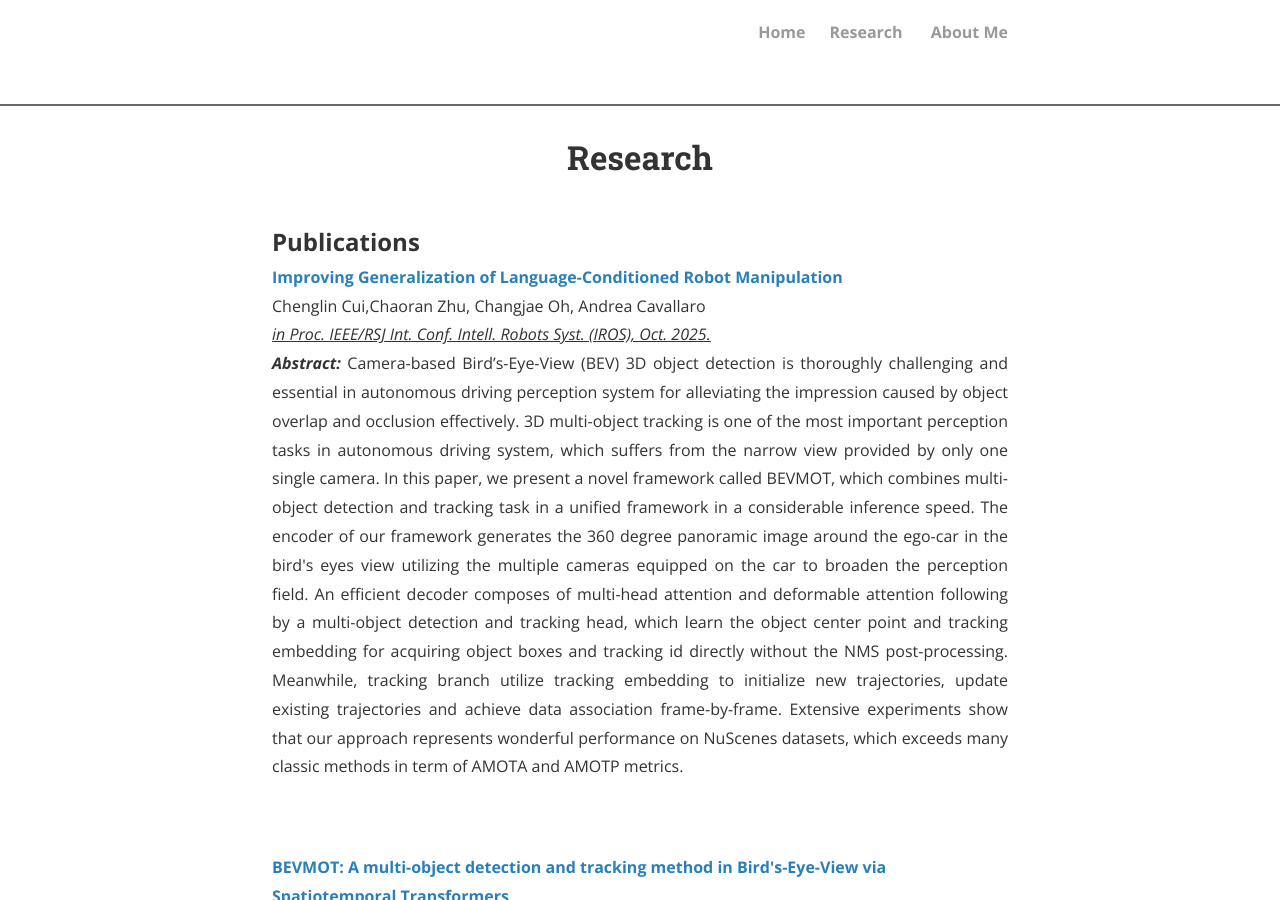
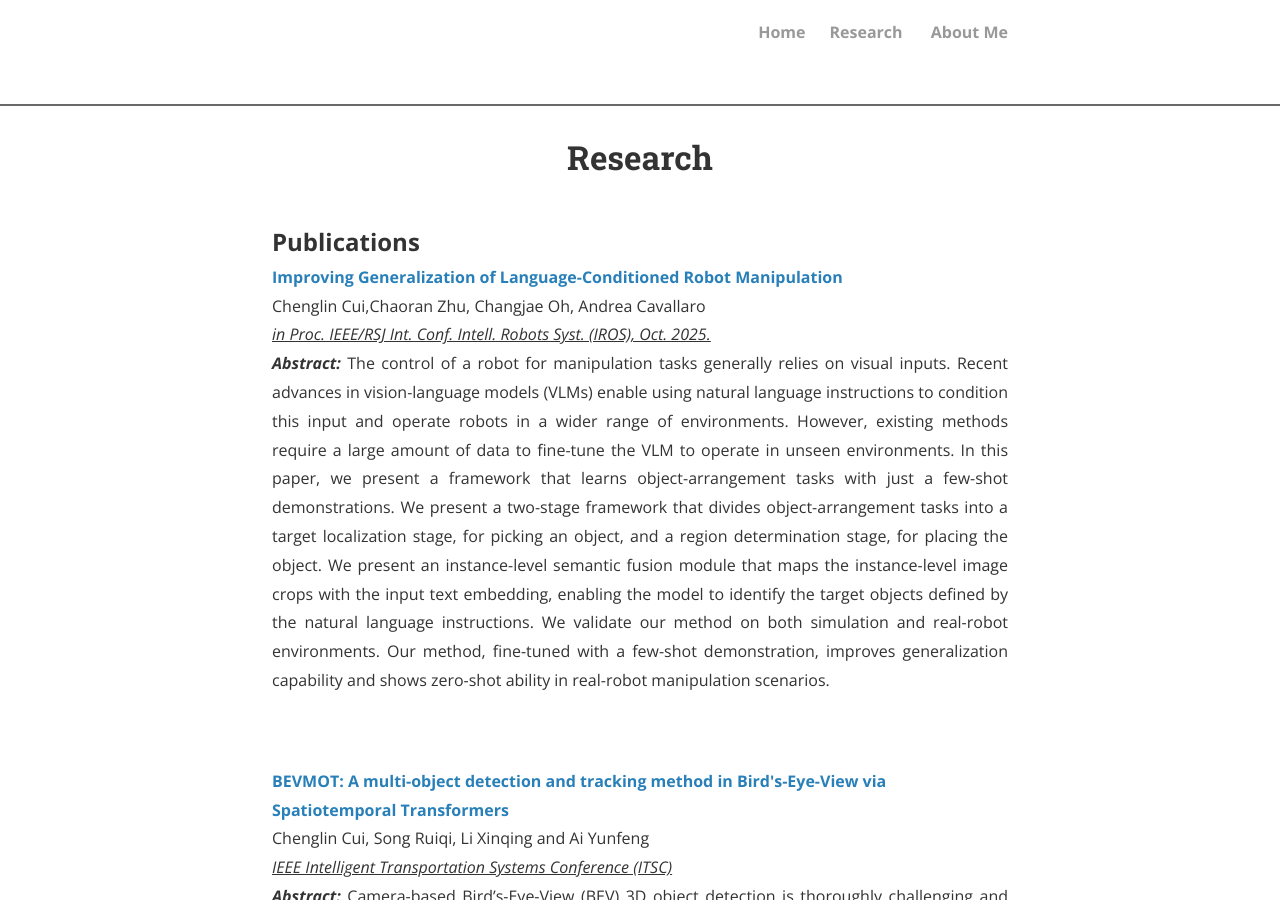
Before and after one commit to Lin3-cc/Lin3-cc.github.io, a Jekyll site: the page built from research.html, in a window 1280 px wide and 900 px high. Built offline with Jekyll 4.4.1, drawn with Linux system fonts in a browser that asks for light colours; nearby versions of some CDN libraries; comment, search, counter and statistics services are not loaded; a style sheet for code colours, icons or effects is not loaded.

Commit message:
update research

```diff
--- a/research.html
+++ b/research.html
@@ -6,7 +6,7 @@ permalink: /research/
 
 <font size="+2"><strong> Publications</strong></font><br>
 <strong><a href="https://qm-ipalab.github.io/GeneralPort/">Improving Generalization of Language-Conditioned Robot Manipulation</a></strong><br>Chenglin Cui,Chaoran Zhu, Changjae Oh, Andrea Cavallaro<br><u><i>in Proc. IEEE/RSJ Int. Conf. Intell. Robots Syst. (IROS), Oct. 2025.</i></u><br>
-<p style="text-align:justify"><b><i>Abstract: </i></b>Camera-based Bird’s-Eye-View (BEV) 3D object detection is thoroughly challenging and essential in autonomous driving perception system for alleviating the impression caused by object overlap and occlusion effectively. 3D multi-object tracking is one of the most important perception tasks in autonomous driving system, which suffers from the narrow view provided by only one single camera. In this paper, we present a novel framework called BEVMOT, which combines multi-object detection and tracking task in a unified framework in a considerable inference speed. The encoder of our framework generates the 360 degree panoramic image around the ego-car in the bird's eyes view utilizing the multiple cameras equipped on the car to broaden the perception field. An efficient decoder composes of multi-head attention and deformable attention following by a multi-object detection and tracking head, which learn the object center point and tracking embedding for acquiring object boxes and tracking id directly without the NMS post-processing. Meanwhile, tracking branch utilize tracking embedding to initialize new trajectories, update existing trajectories and achieve data association frame-by-frame. Extensive experiments show that our approach represents wonderful performance on NuScenes datasets, which exceeds many classic methods in term of AMOTA and AMOTP metrics.</p><br>
+<p style="text-align:justify"><b><i>Abstract: </i></b>The control of a robot for manipulation tasks generally relies on visual inputs. Recent advances in vision-language models (VLMs) enable using natural language instructions to condition this input and operate robots in a wider range of environments. However, existing methods require a large amount of data to fine-tune the VLM to operate in unseen environments. In this paper, we present a framework that learns object-arrangement tasks with just a few-shot demonstrations. We present a two-stage framework that divides object-arrangement tasks into a target localization stage, for picking an object, and a region determination stage, for placing the object. We present an instance-level semantic fusion module that maps the instance-level image crops with the input text embedding, enabling the model to identify the target objects defined by the natural language instructions. We validate our method on both simulation and real-robot environments. Our method, fine-tuned with a few-shot demonstration, improves generalization capability and shows zero-shot ability in real-robot manipulation scenarios.</p><br>
 <br>
 <strong><a href="https://ieeexplore.ieee.org/document/10422564/">BEVMOT: A multi-object detection and tracking method in Bird's-Eye-View via Spatiotemporal Transformers</a></strong><br>Chenglin Cui, Song Ruiqi, Li Xinqing and Ai Yunfeng<br><u><i>IEEE Intelligent Transportation Systems Conference (ITSC)</i></u><br>
 <p style="text-align:justify"><b><i>Abstract: </i></b>Camera-based Bird’s-Eye-View (BEV) 3D object detection is thoroughly challenging and essential in autonomous driving perception system for alleviating the impression caused by object overlap and occlusion effectively. 3D multi-object tracking is one of the most important perception tasks in autonomous driving system, which suffers from the narrow view provided by only one single camera. In this paper, we present a novel framework called BEVMOT, which combines multi-object detection and tracking task in a unified framework in a considerable inference speed. The encoder of our framework generates the 360 degree panoramic image around the ego-car in the bird's eyes view utilizing the multiple cameras equipped on the car to broaden the perception field. An efficient decoder composes of multi-head attention and deformable attention following by a multi-object detection and tracking head, which learn the object center point and tracking embedding for acquiring object boxes and tracking id directly without the NMS post-processing. Meanwhile, tracking branch utilize tracking embedding to initialize new trajectories, update existing trajectories and achieve data association frame-by-frame. Extensive experiments show that our approach represents wonderful performance on NuScenes datasets, which exceeds many classic methods in term of AMOTA and AMOTP metrics.</p><br>
```
